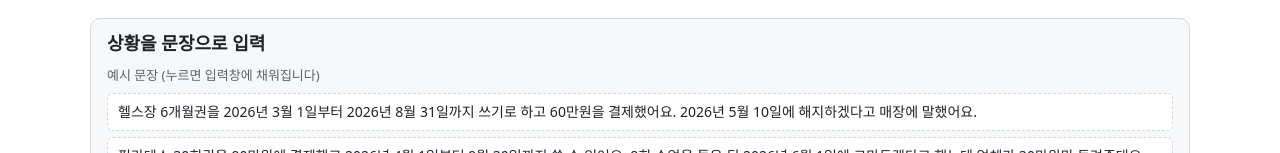
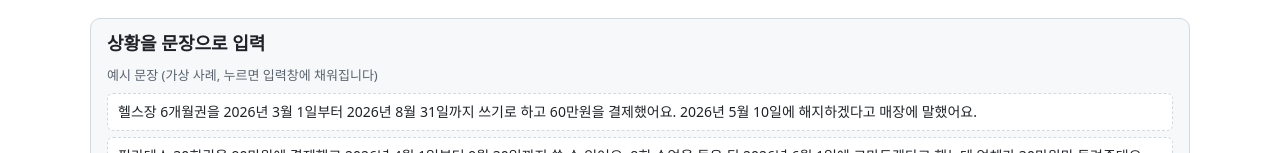
Before and after one commit to wuhyuk/by-the-book, a React (Vite) app in the folder frontend/: page / in a window 1280 px wide. Shown: the part 196-349 px from the top of the page. Built offline with nearby package versions, Linux system fonts and the light colour scheme; no server answers.

Commit message:
fix(web): 예시 문장 제목에 가상 사례 표시

```diff
--- a/frontend/src/texts.ts
+++ b/frontend/src/texts.ts
@@ -198,7 +198,7 @@ export const EXAMPLES: Record<Item, readonly string[]> = {
 
 // [초안 2026-11-12] 화면 공통 문구
 export const APP_TEXT = {
-  examplesTitle: '예시 문장 (누르면 입력창에 채워집니다)',
+  examplesTitle: '예시 문장 (가상 사례, 누르면 입력창에 채워집니다)',
   disclaimer:
     '이 서비스의 결과는 참고용이며 법률 자문이 아닙니다. 고시는 분쟁 해결의 기준이며, 실제 환급·배상 여부와 금액을 확정하지 않습니다.',
   // 분석 꺼짐(/api/config)일 때 패널 자리 안내 (서버 ANALYZE_DISABLED 문구와 같음)
```
